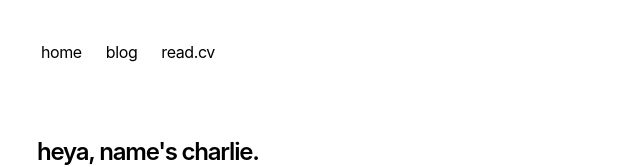
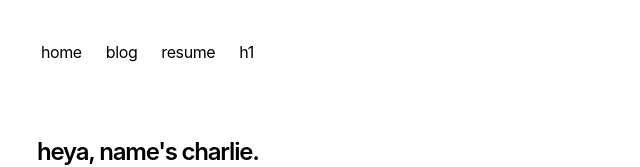
Before and after one commit to a53xd/t480.dev, a Next.js app: page / in a window 1280 px wide. Shown: the top 167 px of the page, without its empty margins (315-955 px from the left). Built offline with nearby package versions, Linux system fonts and the light colour scheme.

Commit message:
Update nav.tsx

```diff
--- a/app/components/nav.tsx
+++ b/app/components/nav.tsx
@@ -8,7 +8,10 @@ const navItems = {
     name: 'blog',
   },
   'https://read.cv/shrk': {
-    name: 'read.cv',
+    name: 'resume',
+  },
+    'https://hackerone.com/a53xd': {
+    name: 'h1',
   },
 }
 
```
